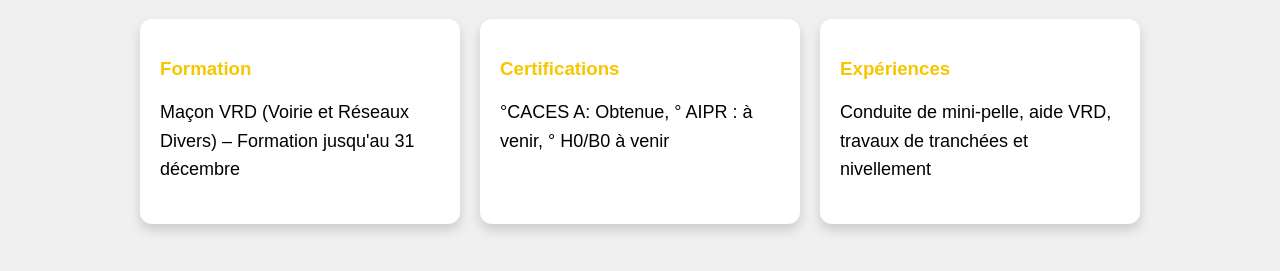
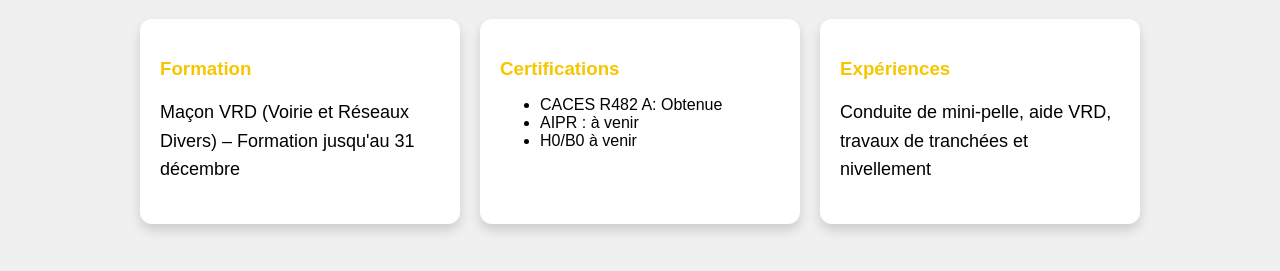
Before and after one commit to Florisar/Gregory-charbonneau, a plain HTML site: page cv.html in a window 1280 px wide. Shown: the part 401-672 px from the top of the page. Drawn offline with Linux system fonts and the light colour scheme.

Commit message:
Update cv.html

```diff
--- a/cv.html
+++ b/cv.html
@@ -27,9 +27,11 @@
     </div>
     <div class="card">
       <h3>Certifications</h3>
-      <p>°CACES A: Obtenue,
-         ° AIPR : à venir,
-         ° H0/B0 à venir</p>
+      <ul
+        ><li>CACES R482 A: Obtenue</li>
+         <li>AIPR : à venir</li>
+         <li>H0/B0 à venir</li>
+      </ul>
     </div>
     <div class="card">
       <h3>Expériences</h3>
```
